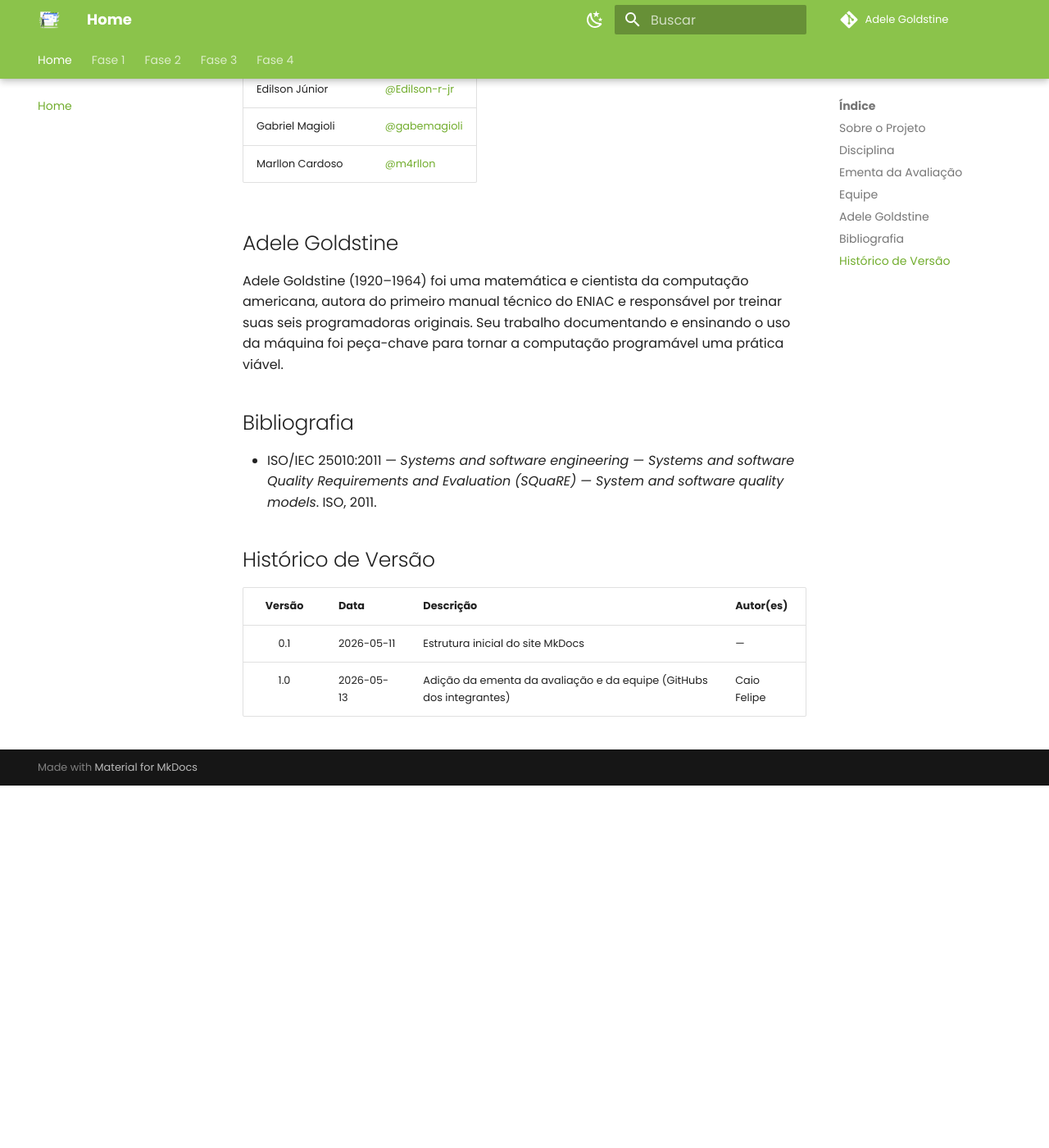
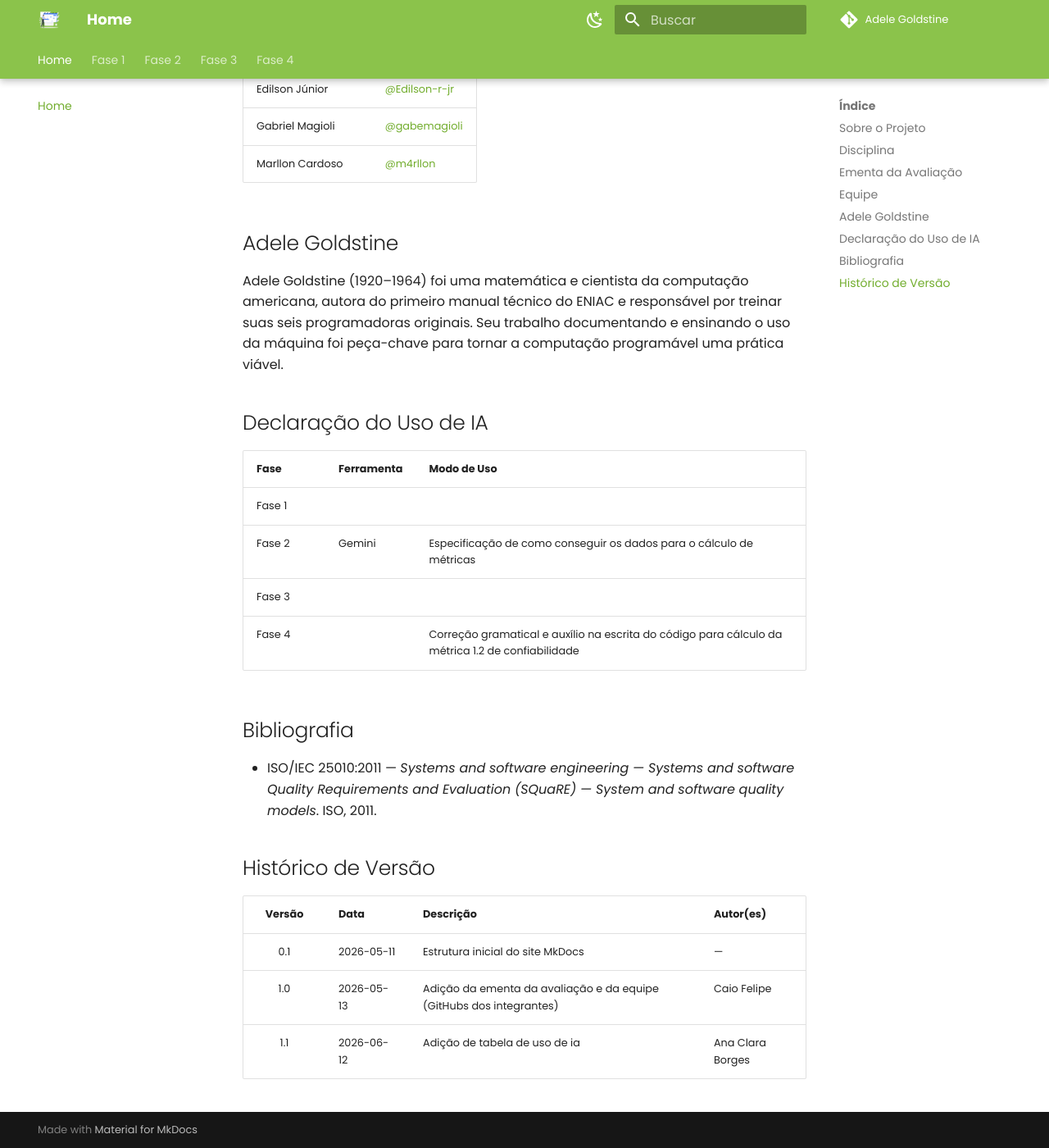
Before and after one commit to FCTE-Qualidade-de-Software-1/2026-1_T01_ADELE_GOLDSTINE, an MkDocs documentation site: the page built from docs/index.md, in a window 1280 px wide and 1400 px high, scrolled down 1307 px. Shown: the whole window at 82% size. Built offline with MkDocs 1.6.1 and Material for MkDocs 9.7.7, drawn with Linux system fonts in a browser that asks for light colours; comment, search, counter and statistics services are not loaded; before the commit the page ends 2265 px from its top, so only the background shows below that.

Commit message:
docs: adiciona tabela de declaracao de uso de ia

```diff
--- a/docs/index.md
+++ b/docs/index.md
@@ -37,6 +37,16 @@ A análise utiliza o modelo **ISO/IEC 25010**, com foco nas características de
 
 Adele Goldstine (1920–1964) foi uma matemática e cientista da computação americana, autora do primeiro manual técnico do ENIAC e responsável por treinar suas seis programadoras originais. Seu trabalho documentando e ensinando o uso da máquina foi peça-chave para tornar a computação programável uma prática viável.
 
+## Declaração do Uso de IA
+
+| Fase | Ferramenta | Modo de Uso |
+|---|---| --- |
+|Fase 1|| |
+| Fase 2 | Gemini | Especificação de como conseguir os dados para o cálculo de métricas |
+| Fase 3 | | |
+| Fase 4 | | Correção gramatical e auxílio na escrita do código para cálculo da métrica 1.2 de confiabilidade |
+
+
 ## Bibliografia
 
 - ISO/IEC 25010:2011 — *Systems and software engineering — Systems and software Quality Requirements and Evaluation (SQuaRE) — System and software quality models*. ISO, 2011.
@@ -47,3 +57,4 @@ Adele Goldstine (1920–1964) foi uma matemática e cientista da computação am
 |:------:|:-----------|:---------------------------------------|:----------|
 | 0.1    | 2026-05-11 | Estrutura inicial do site MkDocs       | —         |
 | 1.0    | 2026-05-13 | Adição da ementa da avaliação e da equipe (GitHubs dos integrantes) | Caio Felipe |
+| 1.1    | 2026-06-12 | Adição de tabela de uso de ia | Ana Clara Borges |
```
